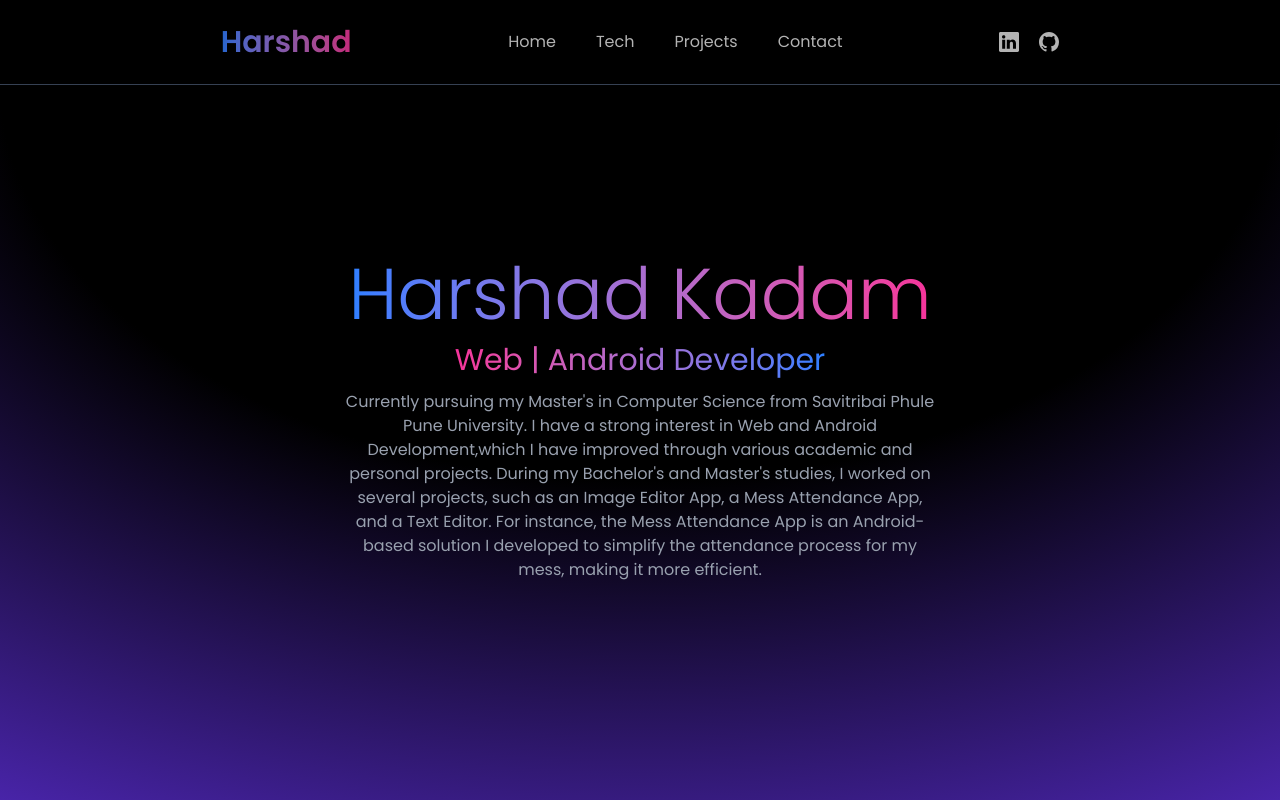
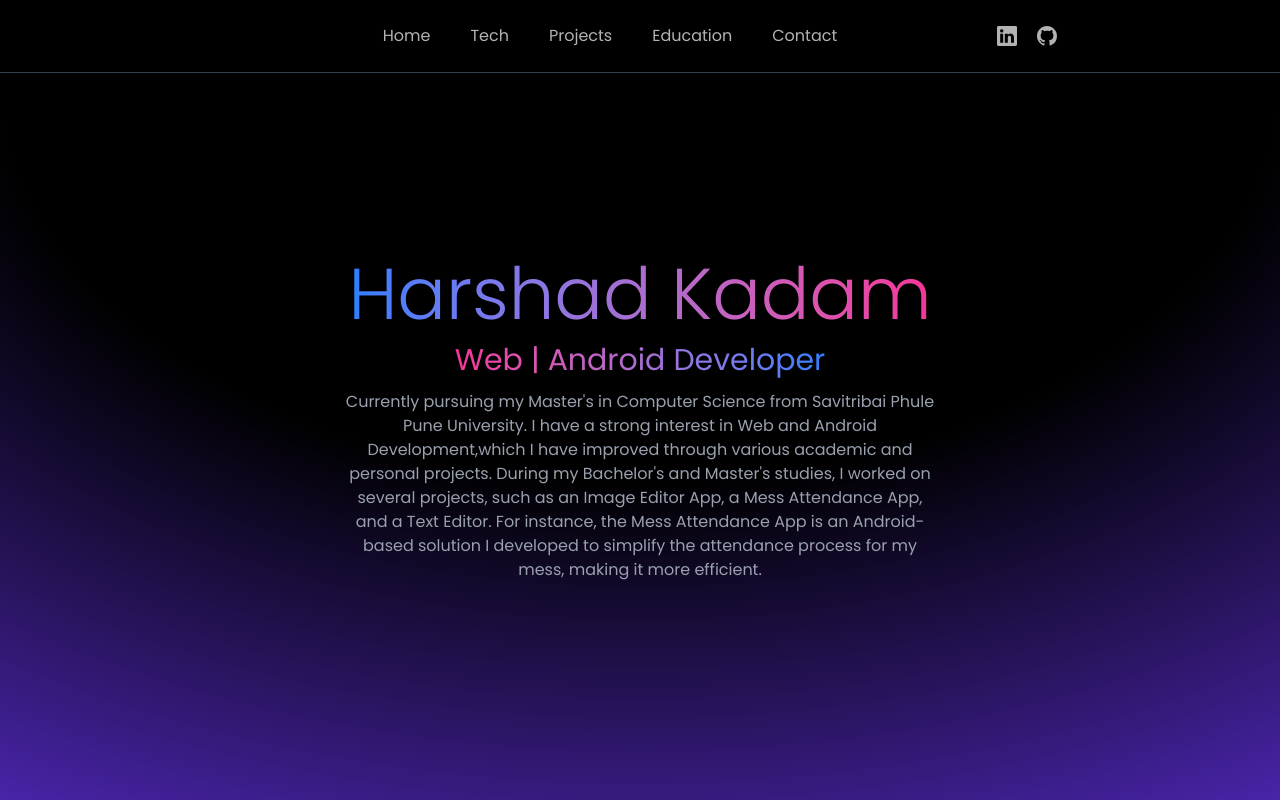
Before and after one commit to harshadkadam4/Personal_Portfolio_Website, a React (Vite) app: page / in a window 1280 px wide. Shown: the top 800 px of the page. Built offline with nearby package versions, Linux system fonts and the light colour scheme.

Commit message:
add education

```diff
--- a/src/App.jsx
+++ b/src/App.jsx
@@ -1,4 +1,5 @@
 import Contact from "./components/Contact"
+import Education from "./components/Education"
 import Hero from "./components/Hero"
 import Navbar from "./components/Navbar"
 import Projects from "./components/Projects"
@@ -17,6 +18,7 @@ function App() {
         <Hero/>
         <Tech/>
         <Projects/>
+        <Education/>
         <Contact/>
       </main>
     </>
--- /dev/null
+++ b/src/components/Education.jsx
@@ -0,0 +1,38 @@
+import React from 'react'
+
+const Education = () => {
+  return (
+    <div id="education" className="flex min-h-screen w-full flex-col gap-11 md:px-16 md:py-24">
+        <h1 className="text-4xl font-light text-white items-center justify-center flex-col md:text-6xl">
+            Education
+        </h1>
+
+        <div className="flex flex-col items-start">
+            <div className="  text-white py-6" >
+                <h1 className="text-2xl font-semibold py-2">M.Sc. Computer Science &emsp;&emsp;&emsp;&emsp;&emsp;&emsp;&emsp;&emsp;&emsp;&emsp;&emsp;&emsp; (2023 – 2025) (Expected)</h1>
+                <p className="text-white">Department of Computer Science, Savitribai Phule Pune University, Pune.</p>
+            </div>
+
+            <div className="  text-white py-6" >
+                <h1 className="text-2xl font-semibold py-2">B.Sc. Computer Science (CGPA – 9.17 / 10) &emsp;&emsp;&emsp;&emsp;&emsp;&emsp;&emsp;&emsp;&emsp;&nbsp; (2020 – 2023)</h1>
+                <p className="text-white">Tuljaram Chaturchand College, Baramati.</p>
+            </div>
+
+            <div className="  text-white py-6" >
+                <h1 className="text-2xl font-semibold py-2">HSC (PERCENTAGE – 69.38 %) &emsp;&emsp;&emsp;&emsp;&emsp;&emsp;&emsp;&emsp;&emsp; &emsp;&emsp;&emsp;&emsp;&emsp;&emsp;&emsp;&emsp;&emsp;&nbsp;&nbsp;&nbsp; (2020)</h1>
+                <p className="text-white">Vidya Pratishthan’s Arts, Science and Commerce College, Baramati.</p>
+            </div>
+
+            <div className="  text-white py-6" >
+                <h1 className="text-2xl font-semibold py-2">SSC (PERCENTAGE – 84.20 %) &emsp;&emsp;&emsp;&emsp;&emsp;&emsp;&emsp;&emsp;&emsp; &emsp;&emsp;&emsp;&emsp;&emsp;&emsp;&emsp;&emsp;&emsp;&emsp; (2018)</h1>
+                <p className="text-white">Aleshwar Madhyamik Vidyalaya, Alegaon.</p>
+            </div>
+
+
+
+        </div>
+    </div>
+  )
+}
+
+export default Education
--- a/src/components/Navbar.jsx
+++ b/src/components/Navbar.jsx
@@ -15,7 +15,7 @@ const Navbar = () => {
   return (
     <nav className="fixed top-0 z-10 flex w-full items-center justify-between border-b border-b-gray-700 bg-black/70 px-16 py-6 text-white backdrop-blur-md md:justify-evenly">
 
-        <a href="#home" className="bg-gradient-to-r from-blue-500 to-pink-500 bg-clip-text text-transparent opacity-80 text-3xl font-semibold transition-all duration-300 hover:opacity-100">Harshad</a>
+        <a href="#home" className="bg-gradient-to-r from-blue-500 to-pink-500 bg-clip-text text-transparent opacity-80 text-3xl font-semibold transition-all duration-300 hover:opacity-100"></a>
 
 
     <ul className="hidden md:flex gap-10">
@@ -29,6 +29,10 @@ const Navbar = () => {
 
       <a href="#projects" className="cursor-pointer opacity-70 transition-all duration-300 hover:opacity-100">
         <li>Projects</li>
+      </a>
+
+      <a href="#education" className="cursor-pointer opacity-70 transition-all duration-300 hover:opacity-100">
+        <li>Education</li>
       </a>
 
       <a href="#contact" className="cursor-pointer opacity-70 transition-all duration-300 hover:opacity-100">
```
